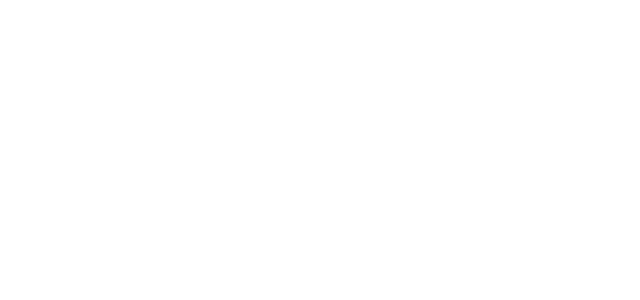
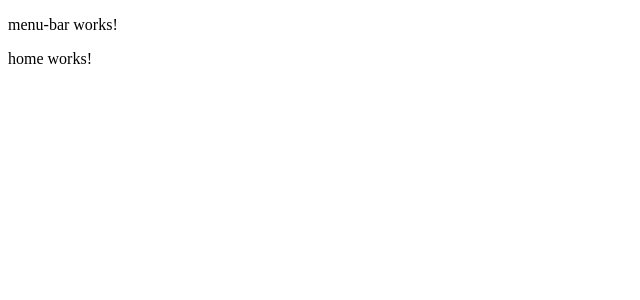
Before and after one commit to Pietro-berg7/angular-psn-store-project, an Angular app: page / in a window 1280 px wide. Shown: the top 300 px of the page, without its empty margins (0-640 px from the left). Built offline with nearby package versions, Linux system fonts and the light colour scheme.

Commit message:
Criando a base dos components

```diff
--- a/src/app/app.component.html
+++ b/src/app/app.component.html
@@ -1 +1,3 @@
+<app-menu-bar></app-menu-bar>
+<app-home></app-home>
 <router-outlet></router-outlet>
--- a/src/app/app.module.ts
+++ b/src/app/app.module.ts
@@ -3,9 +3,12 @@
 
 import { AppComponent } from './app.component';
 import { AppRoutingModule } from './app-routing.module';
+import { HomeComponent } from './pages/home/home.component';
+import { CardComponent } from './components/card/card.component';
+import { MenuBarComponent } from './components/menu-bar/menu-bar.component';
 
 @NgModule({
-  declarations: [AppComponent],
+  declarations: [AppComponent, HomeComponent, CardComponent, MenuBarComponent],
   imports: [BrowserModule, AppRoutingModule],
   providers: [],
   bootstrap: [AppComponent],
--- /dev/null
+++ b/src/app/components/card/card.component.html
@@ -0,0 +1 @@
+<p>card works!</p>
--- /dev/null
+++ b/src/app/components/menu-bar/menu-bar.component.html
@@ -0,0 +1 @@
+<p>menu-bar works!</p>
--- /dev/null
+++ b/src/app/pages/home/home.component.html
@@ -0,0 +1 @@
+<p>home works!</p>
```
Also changed, not shown: src/app/components/card/card.component.ts (added, +10 -0 lines), src/app/components/menu-bar/menu-bar.component.ts (added, +10 -0 lines), src/app/pages/home/home.component.ts (added, +10 -0 lines), src/app/components/card/card.component.css (added), src/app/components/menu-bar/menu-bar.component.css (added), src/app/pages/home/home.component.css (added).
